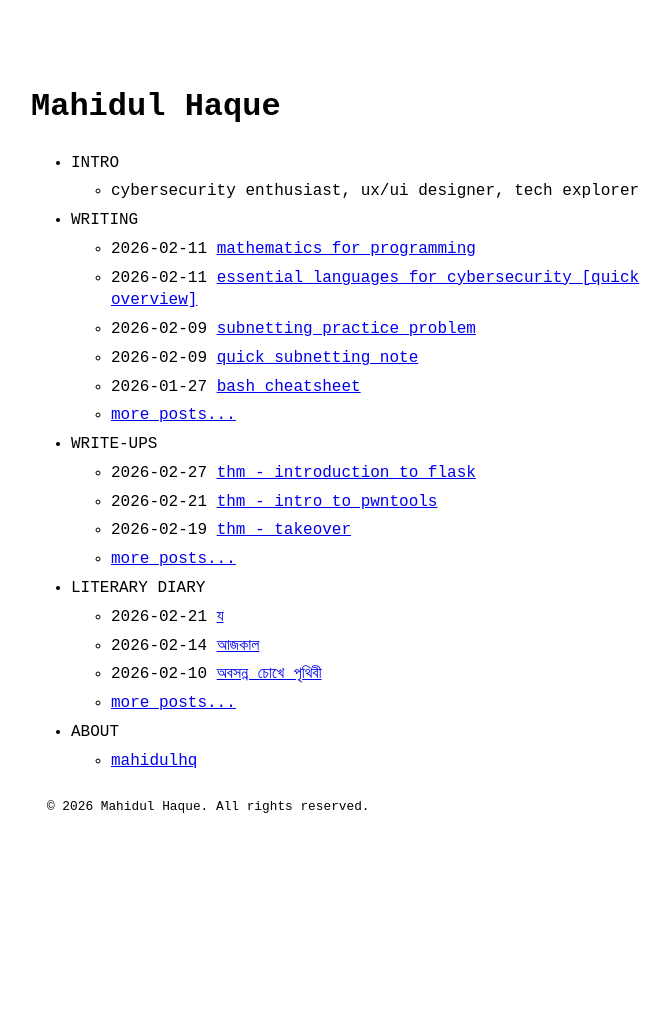
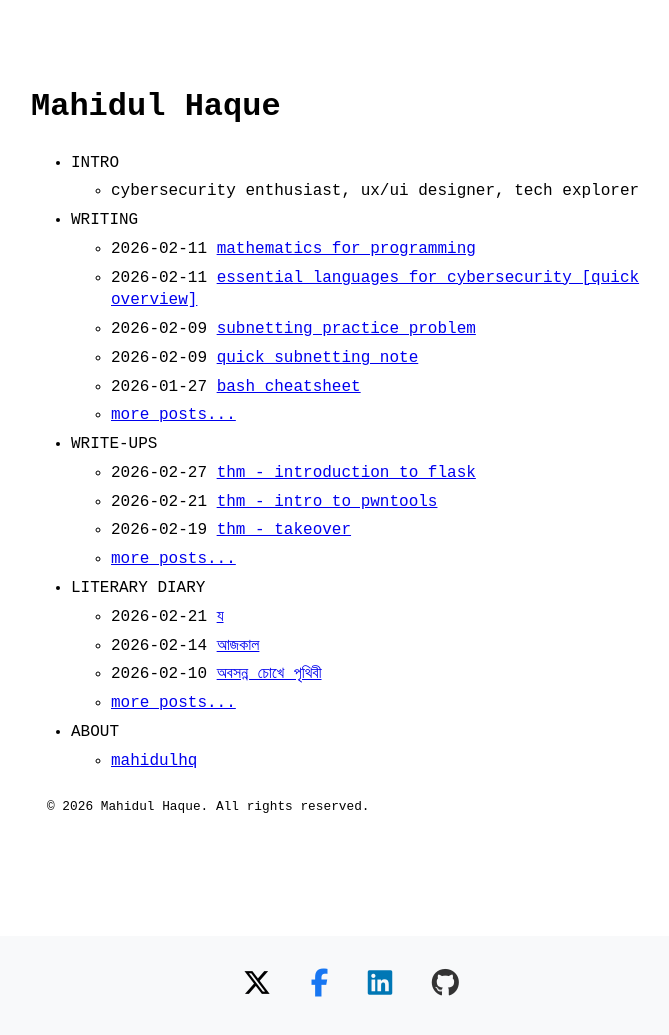
Before and after one commit to mahidulhq/mahidulhq.github.io, a Jekyll site: the page built from index.md, in a window 1280 px wide. Shown: the whole page, without its empty margins (289-958 px from the left). Built offline with Jekyll 4.4.1, drawn with Linux system fonts in a browser that asks for light colours; nearby versions of some CDN libraries; before the commit the page ends 900 px from its top, so only the background shows below that.

Commit message:
social links

```diff
--- a/_includes/head.html
+++ b/_includes/head.html
@@ -18,5 +18,6 @@
   <link rel="shortcut icon" type="image/x-icon" href="{{ site.favicon | relative_url }}" />
   <link rel="stylesheet" href="{{ "/assets/css/main.css" | relative_url }}" />
 	<link rel="stylesheet" href="https://cdn.jsdelivr.net/npm/katex@0.16.9/dist/katex.css" integrity="sha384-OH8qNTHoMMVNVcKdKewlipV4SErXqccxxlg6HC9Cwjr5oZu2AdBej1TndeCirael" crossorigin="anonymous">
+  <link rel="stylesheet" href="https://cdnjs.cloudflare.com/ajax/libs/font-awesome/6.6.0/css/all.min.css">
 
 </head>
--- a/_layouts/default.html
+++ b/_layouts/default.html
@@ -17,6 +17,16 @@
         <script type="text/javascript" src="{{ site.baseurl }}/assets/js/{{ js_file }}.js"></script>
       {% endfor %}
     {% endif %}
+    <!-- SOCIAL ICONS -->
+<div style="text-align: center; padding: 30px 0; background: #f8f9fa; margin-top: 40px;">
+  {% for link in site.social.links %}
+    {% if link contains 'github.com' %}<a href="{{ link }}" style="margin: 0 15px; font-size: 28px; color: #333; text-decoration: none;" target="_blank"><i class="fab fa-github"></i></a>{% endif %}
+    {% if link contains 'linkedin.com' %}<a href="{{ link }}" style="margin: 0 15px; font-size: 28px; color: #0077b5; text-decoration: none;" target="_blank"><i class="fab fa-linkedin"></i></a>{% endif %}
+    {% if link contains 'facebook.com' %}<a href="{{ link }}" style="margin: 0 15px; font-size: 28px; color: #1877f2; text-decoration: none;" target="_blank"><i class="fab fa-facebook-f"></i></a>{% endif %}
+    {% if link contains 'x.com' %}<a href="{{ link }}" style="margin: 0 15px; font-size: 28px; color: #000; text-decoration: none;" target="_blank"><i class="fab fa-x-twitter"></i></a>{% endif %}
+  {% endfor %}
+</div>
+
   </body>
       <!-- <footer class="footer">
       <div class="w">
```
